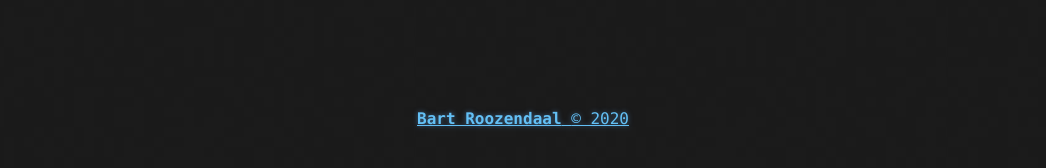
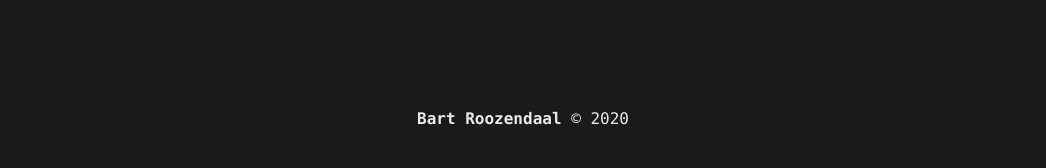
Before and after one commit to bartroozendaal/fsarduino.com, a Jekyll site: the page built from index.html, in a window 1280 px wide. Shown: the part 706-874 px from the top of the page, without its empty margins (117-1163 px from the left). Built offline with Jekyll 4.4.1, drawn with Linux system fonts in a browser that asks for light colours; the list of posts is cut into pages by our own code.

```diff
--- a/_includes/footer.html
+++ b/_includes/footer.html
@@ -1,9 +1,9 @@
 <footer>
-  <a href="https://creativecommons.org/licenses/by-nc/3.0/deed.en_US">
-    <span>
-        <b>{{ site.owner}}</b>
-    </span>
-    {% capture currentyear %}{{ 'now' | date: "%Y" }}{% endcapture %}
-    <span>© {{ currentyear }}</span>
-  </a>
+
+  <span>
+    <b>{{ site.owner}}</b>
+  </span>
+  {% capture currentyear %}{{ 'now' | date: "%Y" }}{% endcapture %}
+  <span>© {{ currentyear }}</span>
+
 </footer>
```
